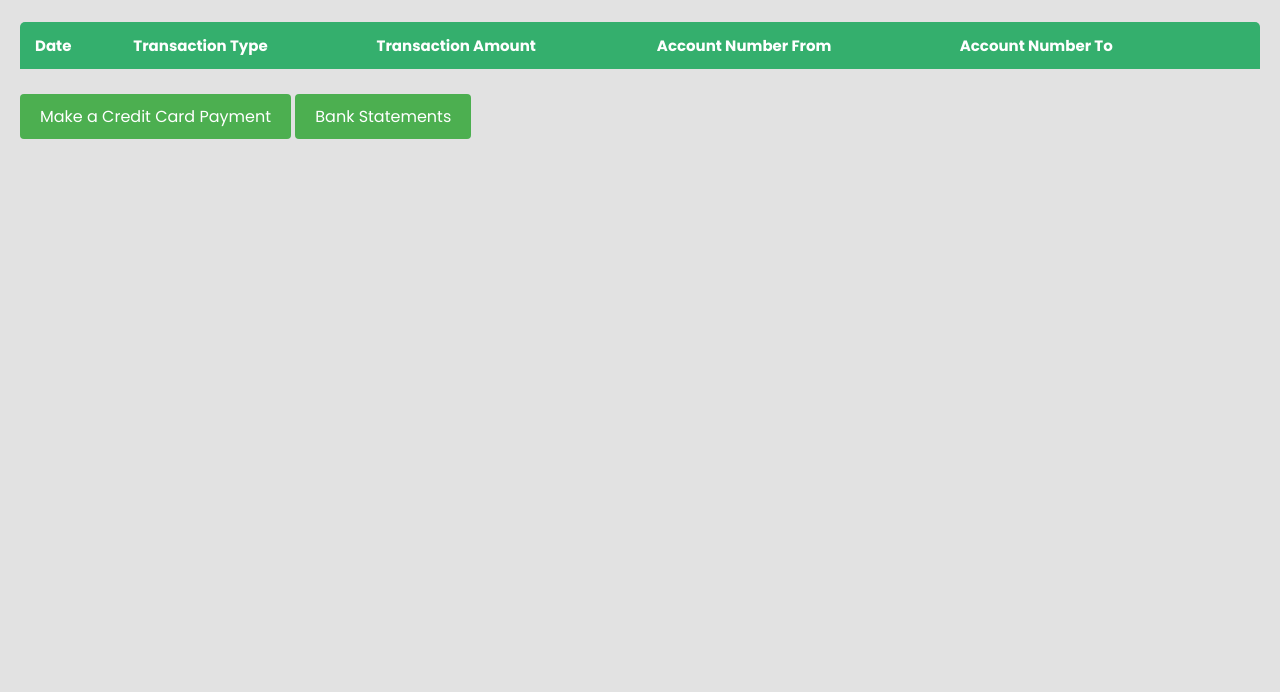
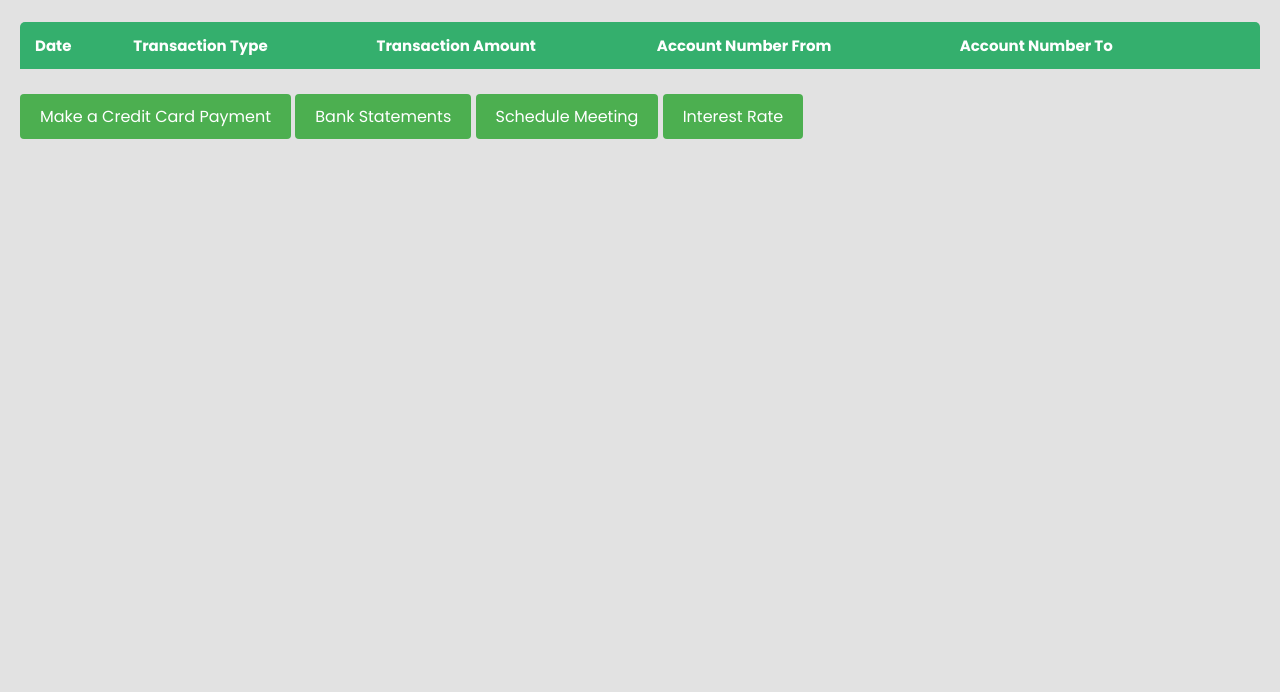
Before and after one commit to tanyasharma2614/BankingApplication, a website: page frontend/public/customer_dashboard.html in a window 1280 px wide. Shown: the part 108-800 px from the top of the page. Drawn offline with Linux system fonts and the light colour scheme; no server answers.

Commit message:
Update customer_dashboard.html

```diff
--- a/frontend/public/customer_dashboard.html
+++ b/frontend/public/customer_dashboard.html
@@ -42,6 +42,8 @@
 
           <button id="credit_card_payment">Make a Credit Card Payment</button>
           <button id="bank_statement">Bank Statements</button>
+          <button id="schedule_meeting">Schedule Meeting</button>
+          <button id="interest_rate">Interest Rate</button>
         </section>
       </div>
 
```
